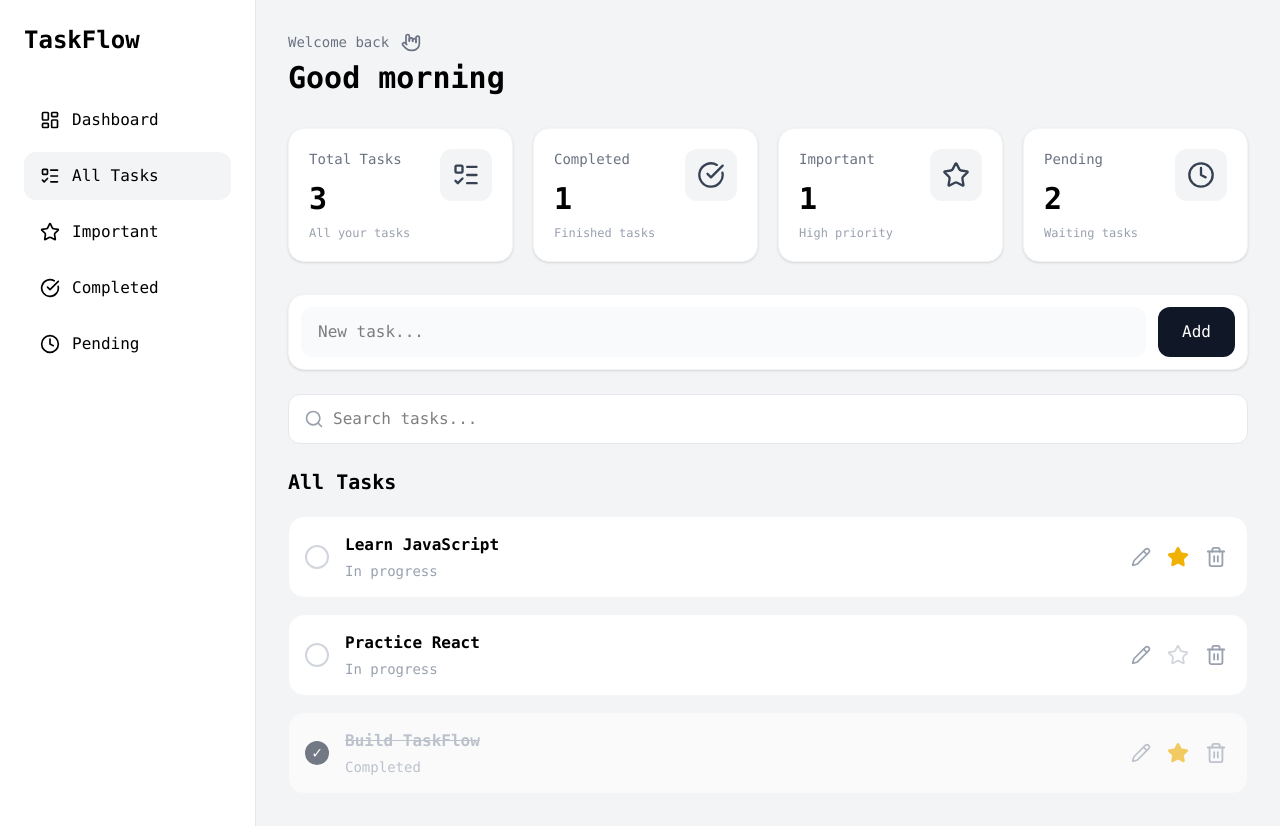
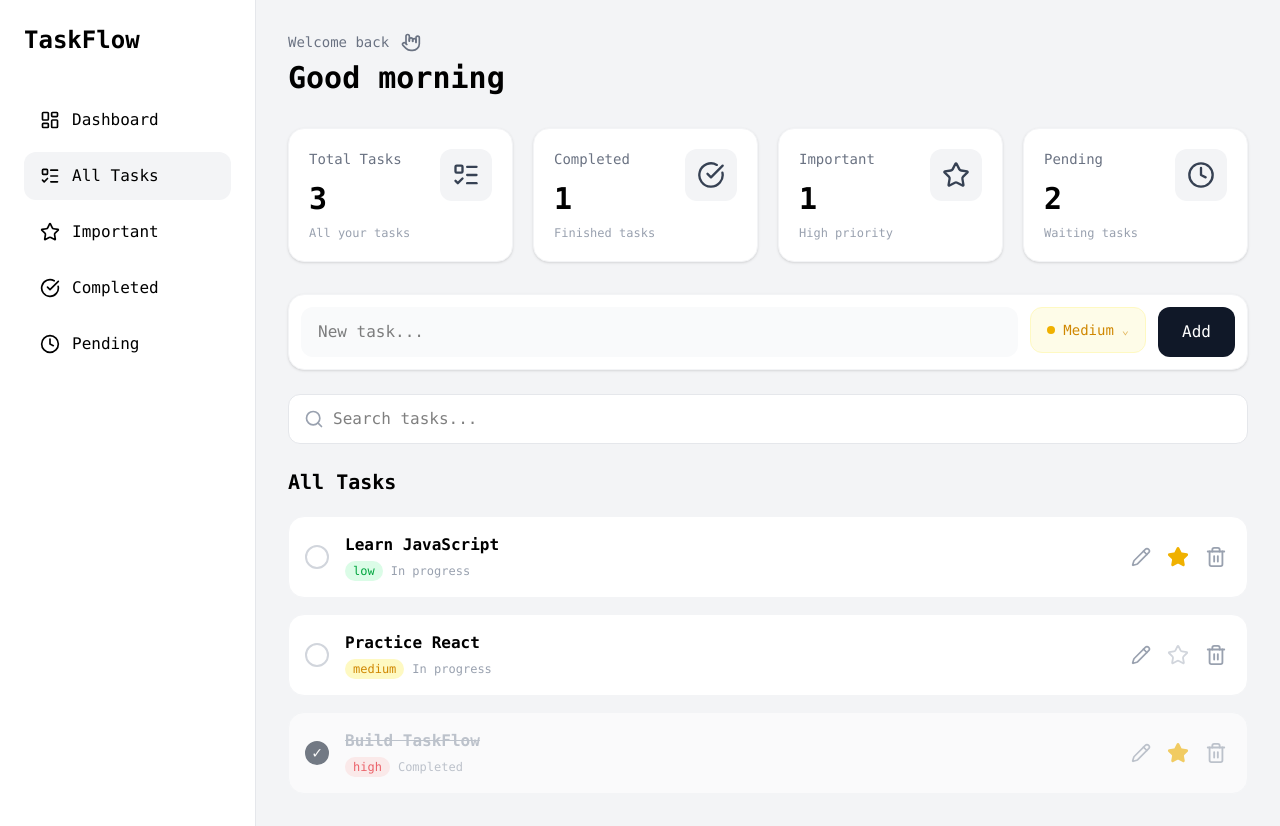
Before and after one commit to zahra-alvandi/taskflow, a React (Vite) app: page / in a window 1280 px wide. Built offline with nearby package versions, Linux system fonts and the light colour scheme.

Commit message:
feat: add task priority picker

```diff
--- a/src/App.jsx
+++ b/src/App.jsx
@@ -11,18 +11,21 @@ function App() {
       title: "Learn JavaScript",
       completed: false,
       important: true,
+      priority: "low",
     },
     {
       id: 2,
       title: "Practice React",
       completed: false,
       important: false,
+      priority: "medium",
     },
     {
       id: 3,
       title: "Build TaskFlow",
       completed: true,
       important: true,
+      priority: "high",
     },
   ]);
 
@@ -38,7 +41,7 @@ function App() {
     setTask(newTasks);
   };
 
-  const addTask = (event, title) => {
+  const addTask = (event, title, priority) => {
     event.preventDefault();
 
     if (title.trim() === "") {
@@ -50,6 +53,7 @@ function App() {
       title: title,
       completed: false,
       important: false,
+      priority: priority,
     };
 
     setTask([...tasks, newTask]);
--- a/src/components/AddTasks.jsx
+++ b/src/components/AddTasks.jsx
@@ -2,11 +2,18 @@ import { useState } from "react";
 
 function AddTask({ addTask }) {
   const [title, setTitle] = useState("");
+  const [priority, setPriority] = useState("medium");
+  const [showPriority, setShowPriority] = useState(false);
+  const priorityStyles = {
+    high: "text-red-600 bg-red-50 border-red-100",
+    medium: "text-yellow-600 bg-yellow-50 border-yellow-100",
+    low: "text-green-600 bg-green-50 border-green-100",
+  };
   return (
     <div>
       <form
         onSubmit={(event) => {
-          addTask(event, title);
+          addTask(event, title, priority);
           setTitle("");
         }}
         className="bg-white p-3 rounded-2xl border border-gray-100 shadow-sm flex gap-3 mb-6"
@@ -20,6 +27,67 @@ function AddTask({ addTask }) {
           className="flex-1 px-4 py-3 rounded-xl bg-gray-50 border border-transparent outline-none focus:border-gray-200 focus:bg-white transition"
           placeholder="New task..."
         />
+
+        <div className="relative">
+          <button
+            type="button"
+            onClick={() => setShowPriority(!showPriority)}
+            className={`px-4 py-3 rounded-xl border text-sm font-medium capitalize transition ${priorityStyles[priority]}`}
+          >
+            <div className="flex items-center gap-2">
+              <span
+                className={`w-2 h-2 rounded-full ${
+                  priority === "high"
+                    ? "bg-red-500"
+                    : priority === "medium"
+                      ? "bg-yellow-500"
+                      : "bg-green-500"
+                }`}
+              />
+
+              <span>{priority}</span>
+
+              <span className="text-xs opacity-60">⌄</span>
+            </div>
+          </button>
+          {showPriority && (
+            <div className="absolute top-full right-0 mt-2 w-32 bg-white border border-gray-200 rounded-xl shadow-lg p-1 z-10">
+              <button
+                type="button"
+                onClick={() => {
+                  setPriority("high");
+                  setShowPriority(false);
+                }}
+                className="w-full text-left px-3 py-2 rounded-lg text-sm hover:bg-red-50 text-red-600 transition"
+              >
+                High
+              </button>
+
+              <button
+                type="button"
+                onClick={() => {
+                  setPriority("medium");
+                  setShowPriority(false);
+                }}
+                className="w-full text-left px-3 py-2 rounded-lg text-sm hover:bg-yellow-50 text-yellow-600 transition"
+              >
+                Medium
+              </button>
+
+              <button
+                type="button"
+                onClick={() => {
+                  setPriority("low");
+                  setShowPriority(false);
+                }}
+                className="w-full text-left px-3 py-2 rounded-lg text-sm hover:bg-green-50 text-green-600 transition"
+              >
+                Low
+              </button>
+            </div>
+          )}
+        </div>
+
         <button className="px-6 py-3 rounded-xl bg-gray-900 text-white font-medium hover:bg-gray-700 transition cursor-pointer">
           Add
         </button>
--- a/src/components/TaskCard.jsx
+++ b/src/components/TaskCard.jsx
@@ -1,4 +1,4 @@
-import { use, useState } from "react";
+import { useState } from "react";
 import { Star, Trash2, Pencil } from "lucide-react";
 
 function TaskCard({ task, toggleTask, toggleImportant, deleteTask, editTask }) {
@@ -56,9 +56,25 @@ function TaskCard({ task, toggleTask, toggleImportant, deleteTask, editTask }) {
             </h3>
           )}
 
-          <p className="text-sm text-gray-400 mt-1">
-            {task.completed ? "Completed" : "In progress"}
-          </p>
+          {!isEditing && (
+            <div className="flex items-center gap-2 mt-1">
+              <span
+                className={`inline-flex items-center px-2 py-0.5 rounded-full text-xs font-medium ${
+                  task.priority === "high"
+                    ? "bg-red-100 text-red-600"
+                    : task.priority === "medium"
+                      ? "bg-yellow-100 text-yellow-600"
+                      : "bg-green-100 text-green-600"
+                }`}
+              >
+                {task.priority}
+              </span>
+
+              <span className="text-xs text-gray-400">
+                {task.completed ? "Completed" : "In progress"}
+              </span>
+            </div>
+          )}
         </div>
       </div>
 
```
